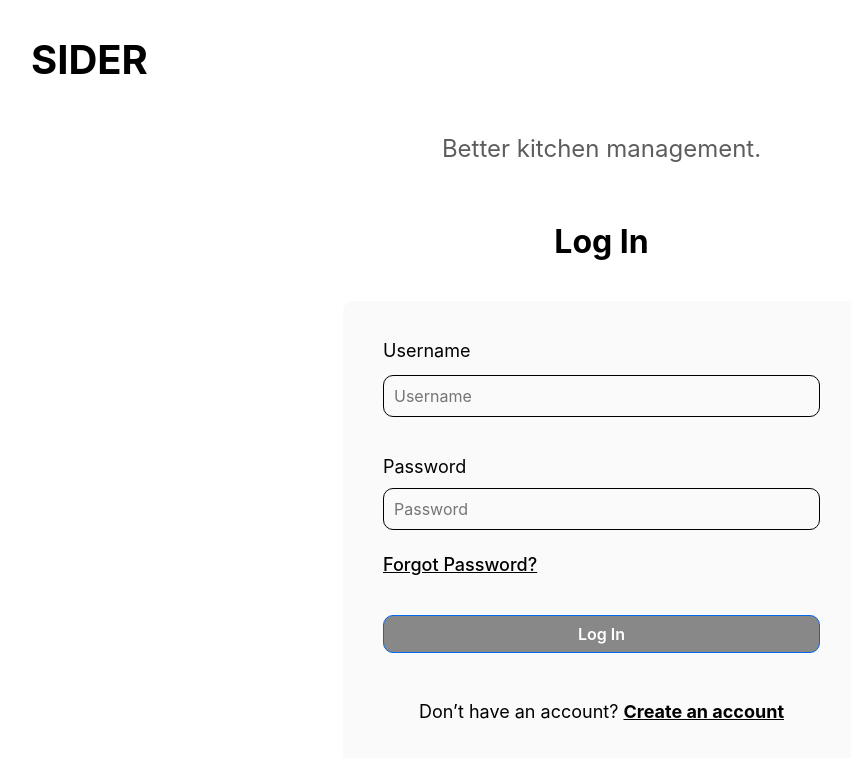
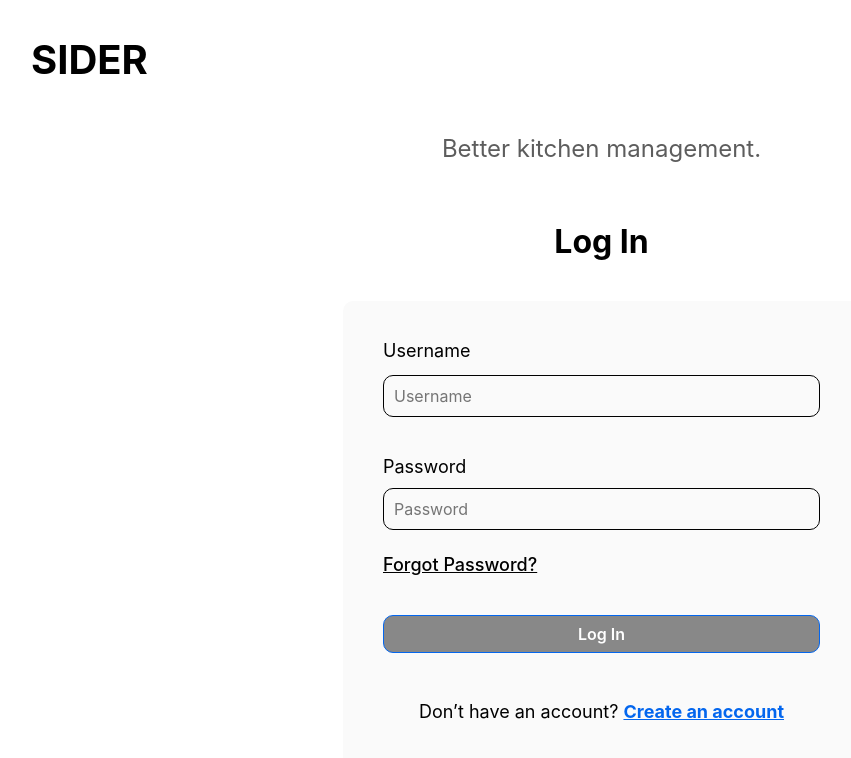
Before and after one commit to dash-org/csc_307_group_project, a React (Vite) app in the folder packages/react-frontend/: page /login in a window 1280 px wide. Shown: the top 758 px of the page, without its empty margins (38-889 px from the left). Built offline with nearby package versions, Linux system fonts and the light colour scheme; no server answers.

Commit message:
Feat: add hyperlink for signup page

```diff
--- a/packages/react-frontend/src/LoginPage/Login2.jsx
+++ b/packages/react-frontend/src/LoginPage/Login2.jsx
@@ -72,8 +72,12 @@ export const LoginCentered = (props) => {
 
             <p className="don-t-have-an">
               <span className="span">Don’t have an account? </span>
+              <a className="text-wrapper-7" href="http://localhost:5173/signup">
+                {' '}
+                Create an account{' '}
+              </a>
 
-              <span className="text-wrapper-7">Create an account</span>
+              {/* <span className="text-wrapper-7">Create an account</span> */}
             </p>
           </div>
         </div>
```
